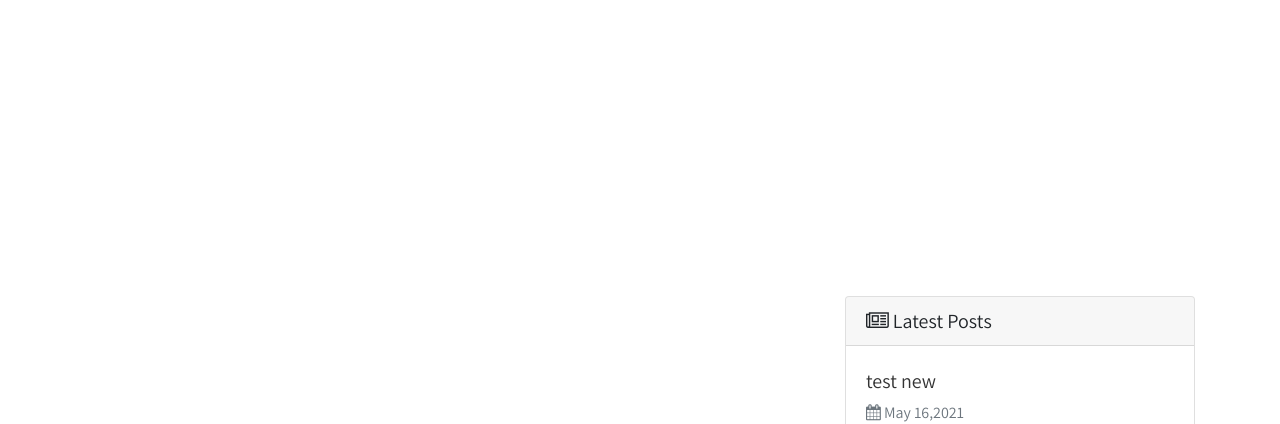
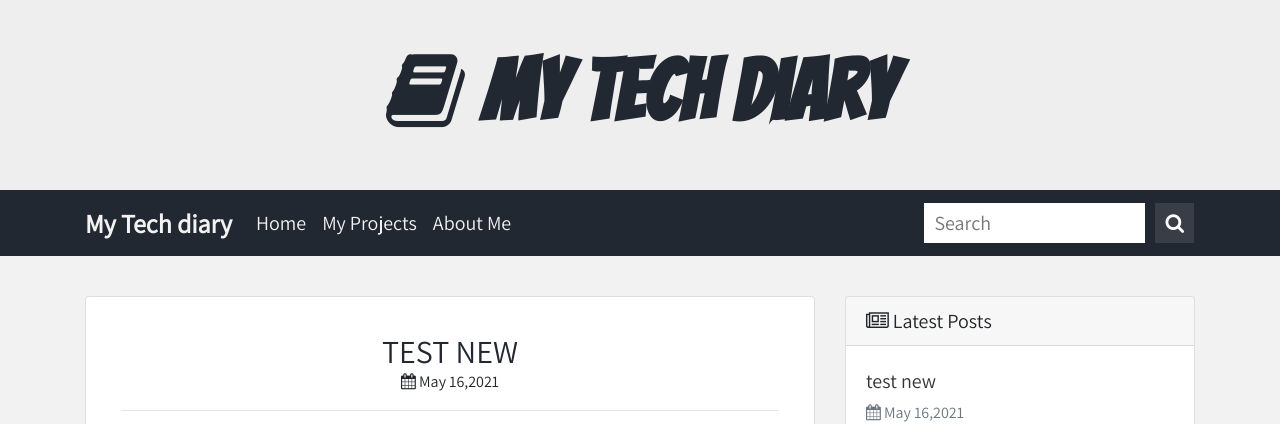
Before and after one commit to dinushka114/My-Blog-Site, a Django app: page / in a window 1280 px wide. Shown: the top 424 px of the page. Run offline with Django 3.2, Linux system fonts and the light colour scheme; data comes from the database, SQL or seed files in the repository; some libraries are stand-ins or nearby versions; some web fonts are replaced.

```diff
--- a/blog/static/css/main.css
+++ b/blog/static/css/main.css
@@ -12,14 +12,6 @@ body {
   background-color: #f2f2f2;
 }
 
-.loader{
-  position: fixed;
-  top: 0;
-  left: 0;
-  width: 100%;
-  height: 100%;
-  background-color: white;
-}
 
 .jumbotron {
   margin-bottom: 0;
--- a/blog/templates/blog/index.html
+++ b/blog/templates/blog/index.html
@@ -9,11 +9,6 @@
 {% for post in posts %}
 
 <div class="card mb-4 posts">
-
-  <div class="loader">
-
-  </div>
-
   <a href="{{ post.get_absolute_url }}"><h2 style="text-transform:uppercase;margin-bottom:0;color:#222831;text-decoration:none;" class="card-title text-center" >{{post.title}}</h2></a>
   <small class="text-center">
     <i class="fa fa-calendar" aria-hidden="true"></i>
--- a/mysite/settings.py
+++ b/mysite/settings.py
@@ -24,7 +24,7 @@ STATIC_DIR = os.path.join(BASE_DIR , 'static')
 SECRET_KEY = '$-7@bslx6kdv^rhjs8z%=%5&gxi%5)^wcr5)nt2$14(z$vyva('
 
 # SECURITY WARNING: don't run with debug turned on in production!
-DEBUG = True
+DEBUG = False
 
 ALLOWED_HOSTS = ['mytechdiary.herokuapp.com' , 'localhost']
 #ALLOWED_HOSTS = ['localhost']
```
